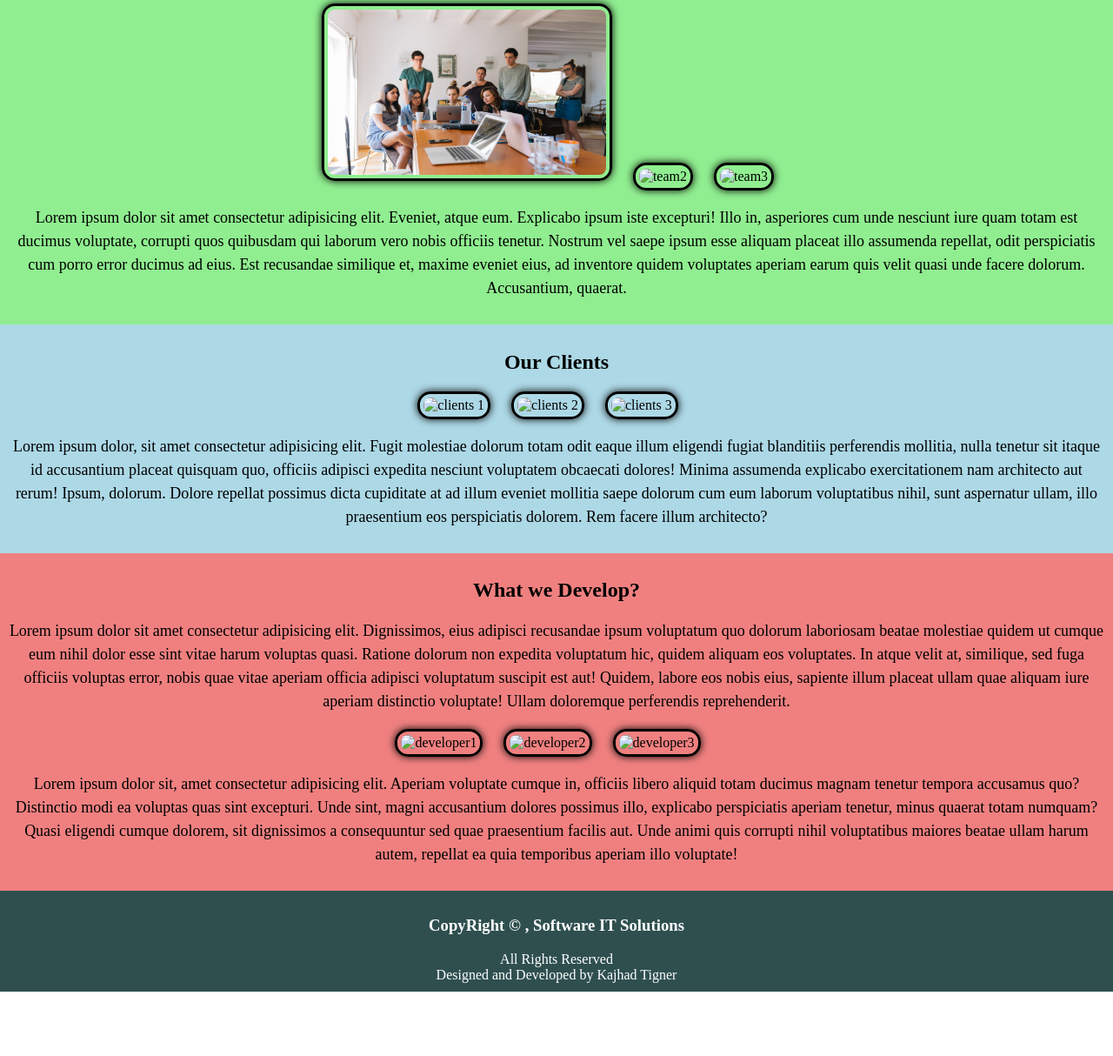
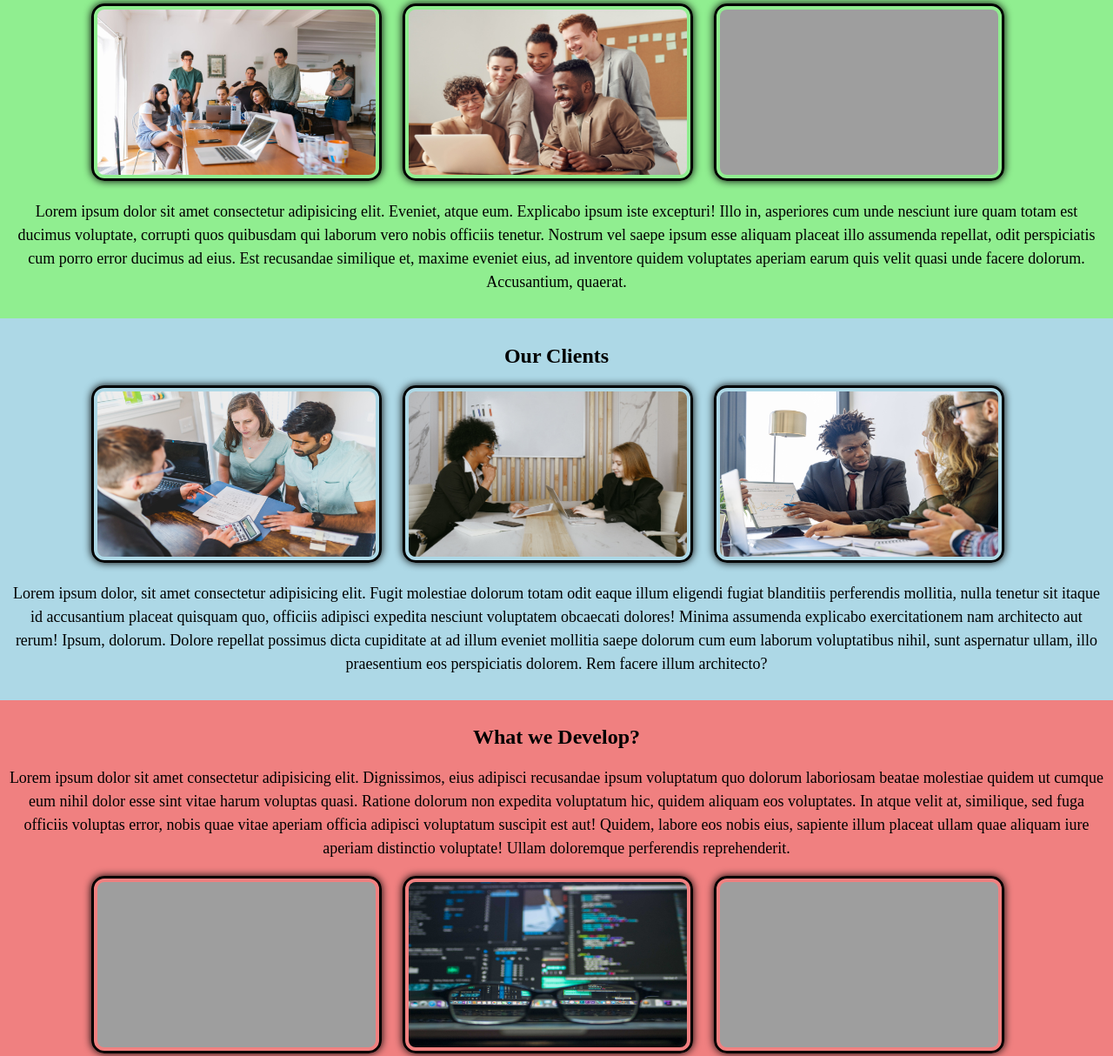
Before and after one commit to ItsAWildZempest/Design-Home-Page-2, a plain HTML site: page index.html in a window 1280 px wide. Shown: the part 452-1666 px from the top of the page at 87% size. Before the commit the page ends 1592 px from the top, so only its background shows below. Drawn offline with Linux system fonts and the light colour scheme; the site is published under a folder, as on GitHub Pages, so addresses that start at the root find nothing.

Commit message:
Update index.html

```diff
--- a/index.html
+++ b/index.html
@@ -25,8 +25,8 @@
         <p>Lorem ipsum dolor sit amet consectetur adipisicing elit. Molestiae dolore adipisci fugiat officia dolores, quisquam quae pariatur iste. Aperiam magni placeat ullam, eligendi adipisci natus quis libero itaque quam odit voluptatum velit qui doloremque cupiditate deleniti ipsam ad quasi eveniet provident quidem quisquam consequatur quas iste. Explicabo assumenda expedita ipsam consequatur dolorem ex iusto incidunt aspernatur sequi numquam. Neque repellat voluptatem placeat quaerat quod, provident minus sequi esse similique eum, odio expedita eius, quisquam maxime laudantium delectus molestiae inventore omnis.</p>
         <div>
             <img src="img/team1.jpeg" alt="team1">
-            <img src="/img/team2.jpeg" alt="team2">
-            <img src="/img/team3.jpeg" alt="team3">
+            <img src="img/team2.jpeg" alt="team2">
+            <img src="img/team3.jpeg" alt="team3">
         </div>
         <p>Lorem ipsum dolor sit amet consectetur adipisicing elit. Eveniet, atque eum. Explicabo ipsum iste excepturi! Illo in, asperiores cum unde nesciunt iure quam totam est ducimus voluptate, corrupti quos quibusdam qui laborum vero nobis officiis tenetur. Nostrum vel saepe ipsum esse aliquam placeat illo assumenda repellat, odit perspiciatis cum porro error ducimus ad eius. Est recusandae similique et, maxime eveniet eius, ad inventore quidem voluptates aperiam earum quis velit quasi unde facere dolorum. Accusantium, quaerat.</p>
         </div>
@@ -36,11 +36,11 @@
     <h2>Our Clients</h2>
     <div>
 
-        <img src="/img/clients1.jpeg" alt="clients 1">
+        <img src="img/clients1.jpeg" alt="clients 1">
 
-        <img src="/img/clients2.jpeg" alt="clients 2">
+        <img src="img/clients2.jpeg" alt="clients 2">
 
-        <img src="/img/clients3.jpeg" alt="clients 3">
+        <img src="img/clients3.jpeg" alt="clients 3">
     </div>
     <p>Lorem ipsum dolor, sit amet consectetur adipisicing elit. Fugit molestiae dolorum totam odit eaque illum eligendi fugiat blanditiis perferendis mollitia, nulla tenetur sit itaque id accusantium placeat quisquam quo, officiis adipisci expedita nesciunt voluptatem obcaecati dolores! Minima assumenda explicabo exercitationem nam architecto aut rerum! Ipsum, dolorum. Dolore repellat possimus dicta cupiditate at ad illum eveniet mollitia saepe dolorum cum eum laborum voluptatibus nihil, sunt aspernatur ullam, illo praesentium eos perspiciatis dolorem. Rem facere illum architecto?</p>
 </div>
@@ -52,11 +52,11 @@
 
     <div>
 
-        <img src="/img/developer1.jpeg" alt="developer1">
+        <img src="img/developer1.jpeg" alt="developer1">
 
-        <img src="/img/developer2.jpeg" alt="developer2">
+        <img src="img/developer2.jpeg" alt="developer2">
 
-        <img src="/img/developer3.jpeg" alt="developer3">
+        <img src="img/developer3.jpeg" alt="developer3">
 
     </div>
 <p>Lorem ipsum dolor sit, amet consectetur adipisicing elit. Aperiam voluptate cumque in, officiis libero aliquid totam ducimus magnam tenetur tempora accusamus quo? Distinctio modi ea voluptas quas sint excepturi. Unde sint, magni accusantium dolores possimus illo, explicabo perspiciatis aperiam tenetur, minus quaerat totam numquam? Quasi eligendi cumque dolorem, sit dignissimos a consequuntur sed quae praesentium facilis aut. Unde animi quis corrupti nihil voluptatibus maiores beatae ullam harum autem, repellat ea quia temporibus aperiam illo voluptate!</p>
```
